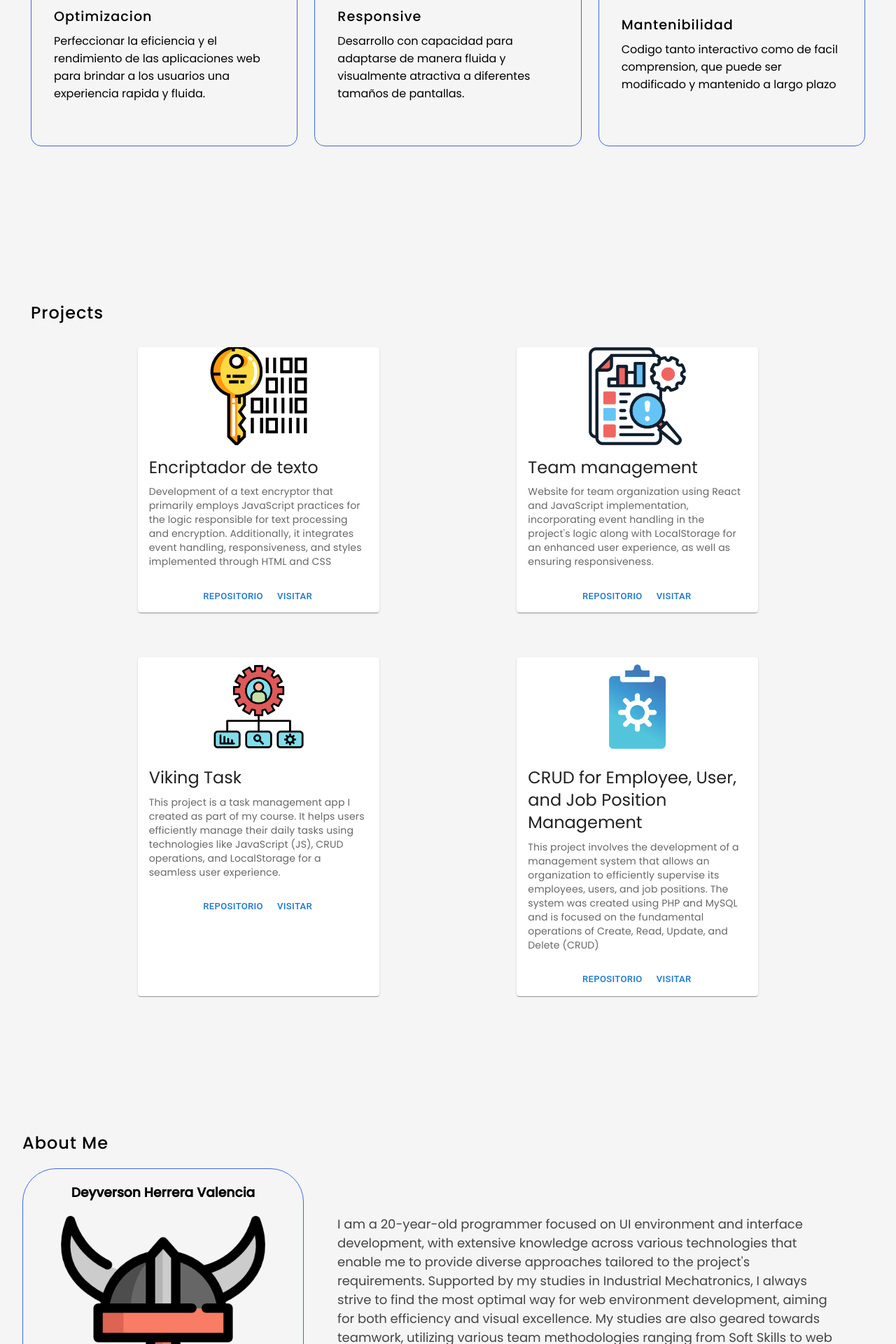
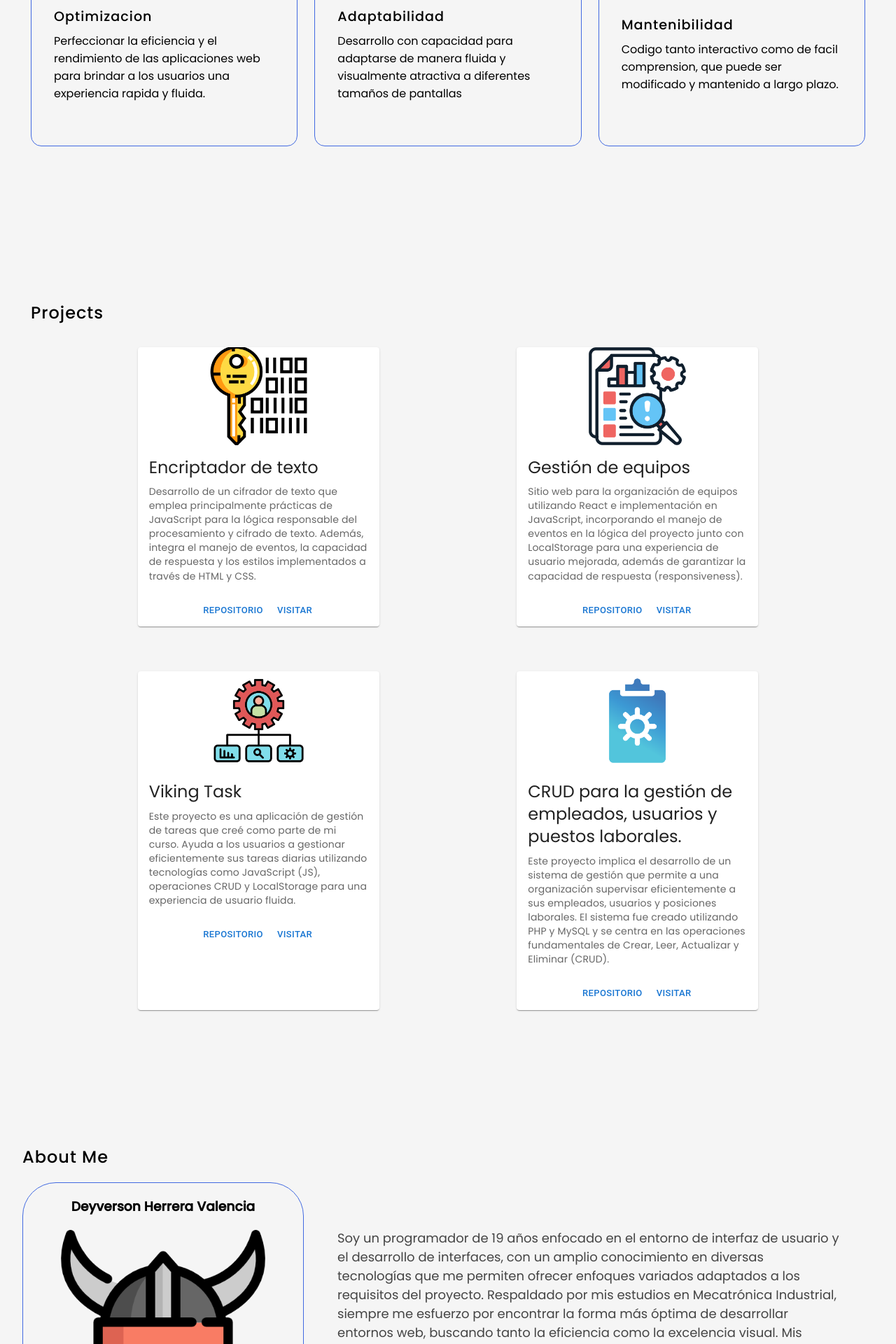
Before and after one commit to Deyverson1/portfolio-deyverson, a React (Create React App) app: page / in a window 1280 px wide. Shown: the part 880-2800 px from the top of the page at 70% size. Built offline with nearby package versions, Linux system fonts and the light colour scheme.

Commit message:
added languages

```diff
--- a/package.json
+++ b/package.json
@@ -11,8 +11,10 @@
     "@testing-library/jest-dom": "^5.17.0",
     "@testing-library/react": "^13.4.0",
     "@testing-library/user-event": "^13.5.0",
+    "i18next": "^23.5.1",
     "react": "^18.2.0",
     "react-dom": "^18.2.0",
+    "react-i18next": "^13.2.2",
     "react-icons": "^4.10.1",
     "react-pdf": "^7.3.3",
     "react-router-dom": "^6.15.0",
--- a/src/App.js
+++ b/src/App.js
@@ -5,10 +5,11 @@ import Hero from './components/Hero/Hero'
 import Projects from './components/Proyectos/Projets';
 import Skills from './components/Skills/Skills'
 import Contact from './components/Contact/Contact';
-import LinearProgres from './components/Linear/Linear';
+// import LinearProgres from './components/Linear/Linear';
 import Footer from './components/Footer/Footer';
 import styled from 'styled-components';
 import { BrowserRouter as Router, Routes, Route } from 'react-router-dom';
+
 
 const General = styled.div`
   background-color: #f5f5f5;
--- a/src/components/AboutMe/AboutMe.jsx
+++ b/src/components/AboutMe/AboutMe.jsx
@@ -1,9 +1,12 @@
 import React from "react";
 import styled from "styled-components"
 import './style.css'
+import { useTranslation } from 'react-i18next';
 
 function AboutMe() {
+    const { t } = useTranslation();
     return(
+
         <AboutMeContainer>
             <H1>About Me</H1>
             <SectionContainer>
@@ -13,19 +16,9 @@ function AboutMe() {
                 </Profile>
                 <Description>
                     <Parrafo>
-                    I am a 20-year-old programmer focused on UI environment and interface development,
-                    with extensive knowledge across various technologies that enable me to provide
-                    diverse approaches tailored to the project's requirements. Supported by my
-                    studies in Industrial Mechatronics, I always strive to find the most optimal way
-                    for web environment development, aiming for both efficiency and visual
-                    excellence.
-                    My studies are also geared towards teamwork, utilizing various team
-                    methodologies ranging from Soft Skills to web development methodologies like
-                    Scrum. This allows me to be an adaptable individual, and my learning curve is
-                    quite high, as I am always acquiring new knowledge.
-
+                    {t('AboutMeDescription')}
                     </Parrafo>
-                    <H3>Learning</H3>
+                    <H3>{t('AboutMeSubTittle')}</H3>
                     <Learn>
                         <Aplication>
                             <Img src="/img/java.png" alt="JavaScript" />
--- a/src/components/Contact/Button.js
+++ b/src/components/Contact/Button.js
@@ -1,13 +1,7 @@
 import * as React from 'react';
-// import Button from '@mui/material/Button';
-import styled from 'styled-components';
-
 
 export default function Boton() {
   return (
    <button>Enviar</button>
   );
 }
-const Botonn = styled(Button)`
-  width: 27px;
-`
--- a/src/components/Proyectos/Project.js
+++ b/src/components/Proyectos/Project.js
@@ -6,40 +6,44 @@ import CardMedia from '@mui/material/CardMedia';
 import Button from '@mui/material/Button';
 import Typography from '@mui/material/Typography';
 import styled from 'styled-components';
+import { useTranslation } from 'react-i18next';
 import './style.css'
 
+
+
+
+export default function CardMain() {
+  const { t } = useTranslation();
   const cardData = [
     {
-    title: 'Encriptador de texto',
+      title: t('ProjectsTittle1'),
       image: '/img/archivo-encriptado.png',
-    description: 'Development of a text encryptor that primarily employs JavaScript practices for the logic responsible for text processing and encryption. Additionally, it integrates event handling, responsiveness, and styles  implemented through HTML and CSS',
+      description: t('ProjectsDescription1'),
       repoLink: 'https://github.com/Deyverson1/encrypter',
       visitLink: 'https://encriptador-github-io.vercel.app/',
     },
     {
-    title: 'Team management',
+      title: t('ProjectsTittle2'),
       image: '/img/project.png',
-    description: "Website for team organization using React and JavaScript implementation, incorporating event handling in the project's logic along with LocalStorage for an enhanced user experience, as well as ensuring responsiveness. ",
+      description: t('ProjectsDescription2'),
       repoLink: 'https://github.com/Deyverson1/org',
       visitLink: 'https://org-dusky.vercel.app/',
     },
     {
-    title: 'Viking Task',
+      title: t('ProjectsTittle3'),
       image: '/img/try.png',
-    description: 'This project is a task management app I created as part of my course. It helps users efficiently manage their daily tasks using technologies like JavaScript (JS), CRUD operations, and LocalStorage for a seamless user experience.',
+      description: t('ProjectsDescription3'),
       repoLink: 'https://github.com/Deyverson1/viking-task.github.io',
       visitLink: 'https://deyverson1.github.io/viking-task.github.io/',
     },
     {
-    title: 'CRUD for Employee, User, and Job Position Management',
+      title: t('ProjectsTittle4'),
       image: '/img/control.png',
-    description: 'This project involves the development of a management system that allows an organization to efficiently supervise its employees, users, and job positions. The system was created using PHP and MySQL and is focused on the fundamental operations of Create, Read, Update, and Delete (CRUD)',
+      description: t('ProjectsDescription4'),
       repoLink: 'https://github.com/Deyverson1/crud-php',
       visitLink: 'https://github.com/Deyverson1/crud-php',
     },
   ];
-
-export default function CardMain() {
   return (
     <>
       {cardData.map((card, index) => (
--- a/src/components/Skills/Skills.jsx
+++ b/src/components/Skills/Skills.jsx
@@ -1,60 +1,73 @@
 import React from "react";
 import styled from "styled-components";
-import WebIcon from '@mui/icons-material/Web';
-import CodeIcon from '@mui/icons-material/Code';
-import LanguageIcon from '@mui/icons-material/Language';
-import { blue } from '@mui/material/colors'
-
+import WebIcon from "@mui/icons-material/Web";
+import CodeIcon from "@mui/icons-material/Code";
+import LanguageIcon from "@mui/icons-material/Language";
+import { blue } from "@mui/material/colors";
+import { useTranslation } from "react-i18next";
 
 function Skills() {
-    return ( <SkillSection>
+  const { t } = useTranslation();
+  return (
+    <SkillSection>
       <Title>Skills</Title>
       <SkillsContent>
         <Card>
-                <LanguageIcon fontSize="large" sx={{ color: blue[500] }} className="icon"/>
-                <H3>Optimizacion</H3>
-                <P>Perfeccionar la eficiencia y el rendimiento de las aplicaciones web para brindar a los usuarios una experiencia rapida y fluida.</P>
-
+          <LanguageIcon
+            fontSize="large"
+            sx={{ color: blue[500] }}
+            className="icon"
+          />
+          <H3> {t("SkillsTittle1")}</H3>
+          <P> {t("SkillsDescription1")}</P>
         </Card>
         <Card>
-                <WebIcon fontSize="large" sx={{ color: blue[500] }} className="icon"/>
-                <H3>Responsive</H3>
-                <P>Desarrollo con capacidad para adaptarse de manera fluida y visualmente atractiva a diferentes tamaños de pantallas.</P>
+          <WebIcon
+            fontSize="large"
+            sx={{ color: blue[500] }}
+            className="icon"
+          />
+          <H3> {t("SkillsTittle2")}</H3>
+          <P> {t("SkillsDescription2")}</P>
         </Card>
         <Card>
-                <CodeIcon fontSize='large' sx={{ color: blue[500] }} className="icon"/>
-                <H3>Mantenibilidad</H3>
-                <P>Codigo tanto interactivo como de facil comprension, que puede ser modificado y mantenido a largo plazo</P>
+          <CodeIcon
+            fontSize="large"
+            sx={{ color: blue[500] }}
+            className="icon"
+          />
+          <H3> {t("SkillsTittle3")} </H3>
+          <P> {t("SkillsDescription3")} </P>
         </Card>
       </SkillsContent>
     </SkillSection>
-    )
+  );
 }
 // Styles
 const SkillSection = styled.section`
   margin: 8rem 2rem;
-    @media screen and (max-width: 768px){
+  @media screen and (max-width: 768px) {
     margin: 0 2rem;
     margin-top: 5rem;
   }
-`
+`;
 const Title = styled.h2`
   margin: 0;
   padding: 0;
   padding-left: 12px;
   letter-spacing: 0.0625rem;
   font-weight: 500;
-    @media screen and (max-width: 425px){
+  @media screen and (max-width: 425px) {
     padding-top: 1rem;
   }
-`
+`;
 const SkillsContent = styled.section`
   display: flex;
   justify-content: space-between;
-    @media screen and (max-width: 768px){
+  @media screen and (max-width: 768px) {
     flex-wrap: wrap;
   }
-`
+`;
 const Card = styled.div`
   border-radius: 7px;
   display: flex;
@@ -66,28 +79,28 @@ const Card = styled.div`
   height: 300px;
   text-align: start;
   margin: 12px;
-    border: 1px solid #4169E1;
+  border: 1px solid #4169e1;
   border-radius: 15px;
-    transition: .5s;
-    &:hover{
-        transition: .7s;
-        background-color: #4169E1;
+  transition: 0.5s;
+  &:hover {
+    transition: 0.7s;
+    background-color: #4169e1;
     color: white;
     cursor: pointer;
     > .icon {
       color: white;
     }
   }
-`
+`;
 const H3 = styled.h3`
   font-size: 1.2rem;
   font-weight: 500;
   letter-spacing: 0.0625rem;
   margin-bottom: 0;
   padding-bottom: 0;
-`
-const P =styled.p`
-    margin-top: .5rem;
-`
+`;
+const P = styled.p`
+  margin-top: 0.5rem;
+`;
 
 export default Skills;
--- /dev/null
+++ b/src/locales/es.json
@@ -0,0 +1,25 @@
+{
+  "Identidad": "Hi, I'm",
+  "Conector": "a",
+  "HeroDescription" :"Como un tejedor de codigos en el vasto lienzo digital, encuentro inspiracion en la tecnologia para dar vida a mundos completamente nuevos.",
+  "HeroSubDescription": "¡El universo digital aguarda nuestra imaginacion sin limites!",
+  "SkillsTittle1": "Optimizacion",
+  "SkillsDescription1": "Perfeccionar la eficiencia y el rendimiento de las aplicaciones web para brindar a los usuarios una experiencia rapida y fluida.",
+  "SkillsTittle2": "Adaptabilidad",
+  "SkillsDescription2": "Desarrollo con capacidad para adaptarse de manera fluida y visualmente atractiva a diferentes tamaños de pantallas",
+  "SkillsTittle3": "Mantenibilidad",
+  "SkillsDescription3": "Codigo tanto interactivo como de facil comprension, que puede ser modificado y mantenido a largo plazo.",
+  "ProjectsTittle1": "Encriptador de texto",
+  "ProjectsDescription1": "Desarrollo de un cifrador de texto que emplea principalmente prácticas de JavaScript para la lógica responsable del procesamiento y cifrado de texto. Además, integra el manejo de eventos, la capacidad de respuesta y los estilos implementados a través de HTML y CSS.",
+  "ProjectsTittle2": "Gestión de equipos",
+  "ProjectsDescription2": "Sitio web para la organización de equipos utilizando React e implementación en JavaScript, incorporando el manejo de eventos en la lógica del proyecto junto con LocalStorage para una experiencia de usuario mejorada, además de garantizar la capacidad de respuesta (responsiveness).",
+  "ProjectsTittle3": "Viking Task",
+  "ProjectsDescription3": "Este proyecto es una aplicación de gestión de tareas que creé como parte de mi curso. Ayuda a los usuarios a gestionar eficientemente sus tareas diarias utilizando tecnologías como JavaScript (JS), operaciones CRUD y LocalStorage para una experiencia de usuario fluida.",
+  "ProjectsTittle4": "CRUD para la gestión de empleados, usuarios y puestos laborales.",
+  "ProjectsDescription4": "Este proyecto implica el desarrollo de un sistema de gestión que permite a una organización supervisar eficientemente a sus empleados, usuarios y posiciones laborales. El sistema fue creado utilizando PHP y MySQL y se centra en las operaciones fundamentales de Crear, Leer, Actualizar y Eliminar (CRUD).",
+  "AboutMeDescription": "Soy un programador de 19 años enfocado en el entorno de interfaz de usuario y el desarrollo de interfaces, con un amplio conocimiento en diversas tecnologías que me permiten ofrecer enfoques variados adaptados a los requisitos del proyecto. Respaldado por mis estudios en Mecatrónica Industrial, siempre me esfuerzo por encontrar la forma más óptima de desarrollar entornos web, buscando tanto la eficiencia como la excelencia visual. Mis estudios también están orientados hacia el trabajo en equipo, utilizando diversas metodologías de equipo que van desde habilidades blandas hasta metodologías de desarrollo web como Scrum. Esto me permite ser una persona adaptable, y mi curva de aprendizaje es bastante alta, ya que siempre estoy adquiriendo nuevos conocimientos.",
+  "AboutMeSubTittle": "Aprendiendo",
+  "Contact": "Contacto",
+  "ContactDescripcion": "¿Deseas ponerte en contacto conmigo?",
+  "ContactSubDescripcion": "¡Deja un mensaje y me pondre en contacto contigo!"
+  }
```
Also changed, not shown: src/components/Contact/Contact.jsx (+5 -3 lines), src/components/Hero/Hero.jsx (+7 -6 lines), src/index.js (+16 -0 lines), src/locales/en.json (added, +26 -0 lines), 1 other file (tests, documents, lock files or other folders). Lines whose indentation alone changed are shown as unchanged.
